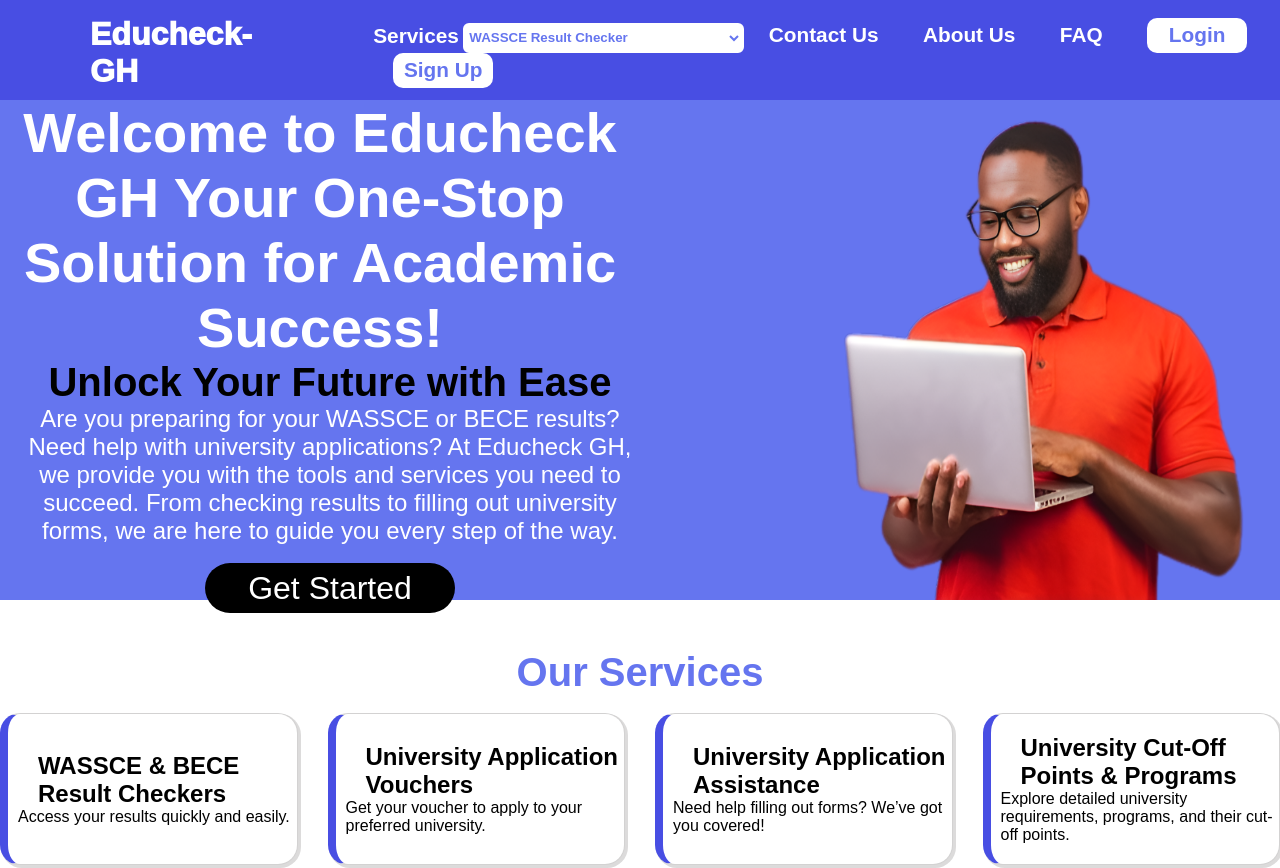
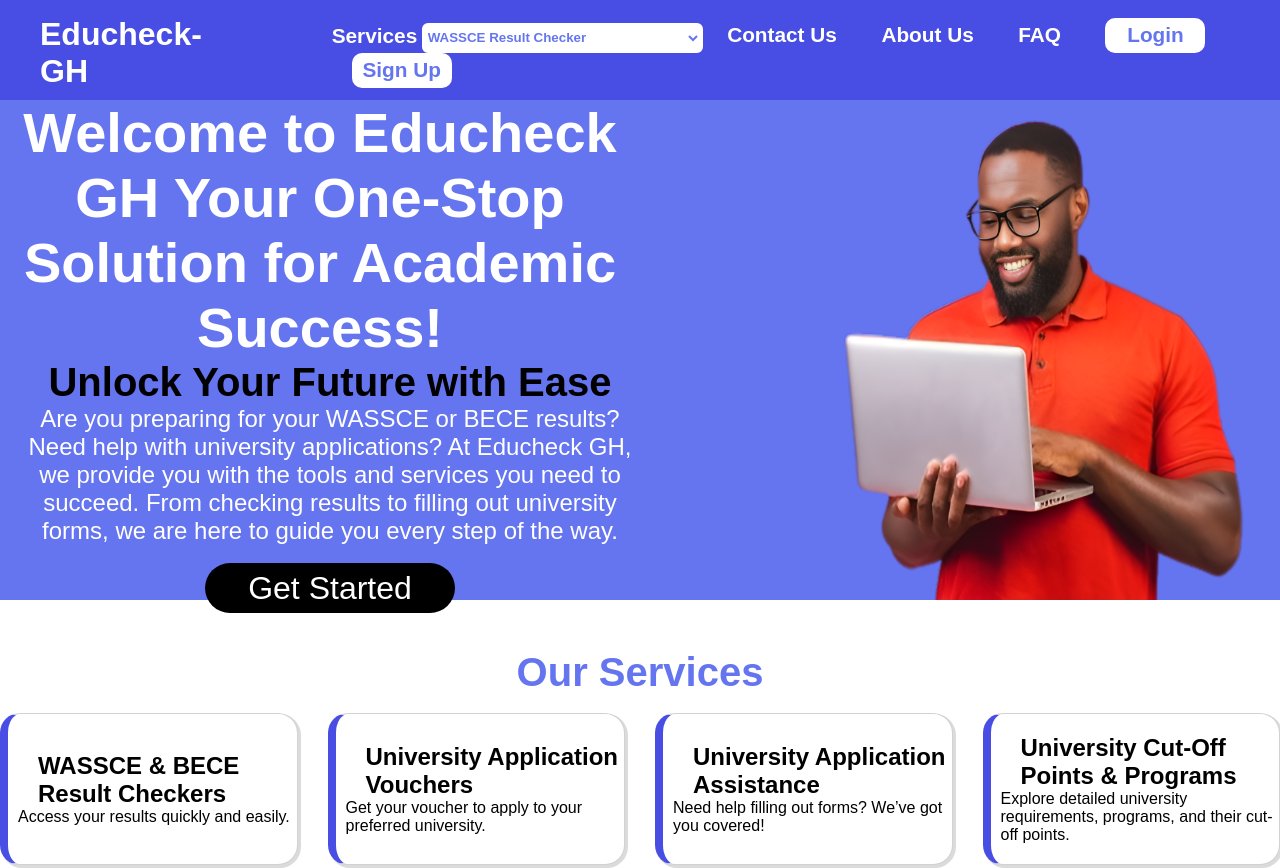
Before and after one commit to Tech-Tribe-GH/EducheckGh, a plain HTML site: page index.html in a window 1280 px wide. Shown: the top 868 px of the page. Drawn offline with Linux system fonts and the light colour scheme.

Commit message:
Update style.css

```diff
--- a/style.css
+++ b/style.css
@@ -32,9 +32,8 @@ header .logo {
   color: #fff;
   font-weight: 800;
   font-size: 2em;
-  font-weight: 1000;
   font-style: normal;
-  padding-left: 90px;
+  padding-left: 40px;
   cursor: pointer;
 
 
```
